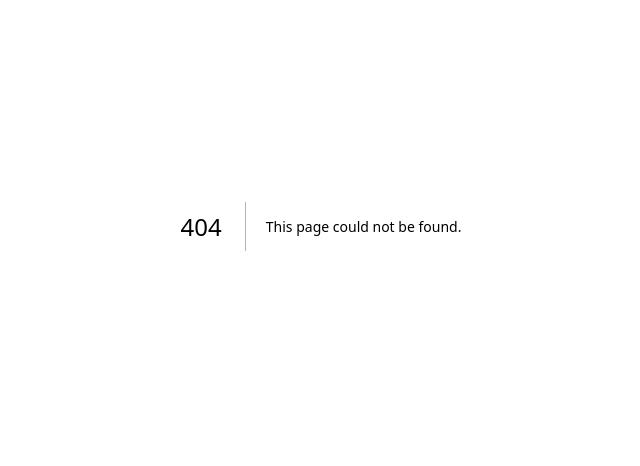
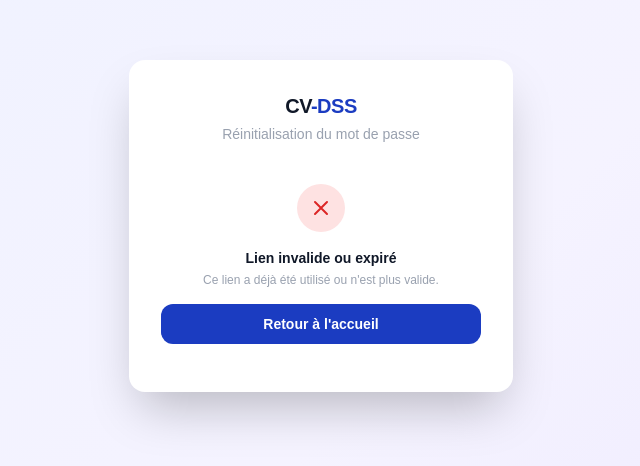
Before and after one commit to brx103/cv-dss, a Next.js app: page /reset-password in a window 1280 px wide. Before the commit this address had no page. Shown: the part 174-640 px from the top of the page, without its empty margins (319-959 px from the left). Built offline with nearby package versions, Linux system fonts and the light colour scheme; no server answers.

Commit message:
Page reset password

```diff
--- /dev/null
+++ b/app/reset-password/page.tsx
@@ -0,0 +1,191 @@
+"use client";
+
+import { useEffect, useState } from "react";
+import { useRouter } from "next/navigation";
+import { supabase } from "@/lib/supabase";
+
+type Step = "loading" | "form" | "success" | "invalid";
+
+export default function ResetPasswordPage() {
+  const router = useRouter();
+  const [step, setStep]         = useState<Step>("loading");
+  const [password, setPassword] = useState("");
+  const [confirm, setConfirm]   = useState("");
+  const [loading, setLoading]   = useState(false);
+  const [error, setError]       = useState("");
+
+  useEffect(() => {
+    // Supabase puts tokens in the URL hash: #access_token=...&refresh_token=...&type=recovery
+    const hash = window.location.hash.slice(1);
+    const params = new URLSearchParams(hash);
+    const accessToken  = params.get("access_token");
+    const refreshToken = params.get("refresh_token");
+    const type         = params.get("type");
+
+    if (!accessToken || !refreshToken || type !== "recovery") {
+      setStep("invalid");
+      return;
+    }
+
+    supabase.auth.setSession({ access_token: accessToken, refresh_token: refreshToken })
+      .then(({ error: err }) => {
+        if (err) { setStep("invalid"); }
+        else      { setStep("form"); }
+      })
+      .catch(() => setStep("invalid"));
+  }, []);
+
+  const handleSubmit = async (e: React.FormEvent) => {
+    e.preventDefault();
+    setError("");
+
+    if (password.length < 8) {
+      setError("Le mot de passe doit contenir au moins 8 caractères.");
+      return;
+    }
+    if (password !== confirm) {
+      setError("Les mots de passe ne correspondent pas.");
+      return;
+    }
+
+    setLoading(true);
+    try {
+      const { error: err } = await supabase.auth.updateUser({ password });
+      if (err) { setError(err.message); setLoading(false); return; }
+      setStep("success");
+      setTimeout(() => router.replace("/"), 2500);
+    } catch {
+      setError("Une erreur est survenue. Réessayez.");
+      setLoading(false);
+    }
+  };
+
+  const inputClass =
+    "w-full px-4 py-2.5 rounded-xl border border-gray-200 text-sm focus:outline-none focus:ring-2 focus:ring-indigo-300/30 focus:border-indigo-400 transition-all placeholder:text-gray-300 bg-white";
+
+  return (
+    <div
+      className="min-h-screen flex items-center justify-center p-4"
+      style={{ background: "linear-gradient(135deg,#EEF2FF 0%,#F5F3FF 60%,#EDE9FE 100%)" }}
+    >
+      <div className="bg-white rounded-2xl shadow-2xl w-full max-w-sm overflow-hidden">
+
+        {/* Header */}
+        <div className="px-8 pt-8 pb-6 text-center">
+          <span className="text-xl font-black tracking-tight text-gray-900">
+            CV<span style={{ color: "#1B3CC1" }}>-DSS</span>
+          </span>
+          <p className="text-sm text-gray-400 mt-1">Réinitialisation du mot de passe</p>
+        </div>
+
+        <div className="px-8 pb-8">
+
+          {/* Loading */}
+          {step === "loading" && (
+            <div className="flex flex-col items-center gap-3 py-6">
+              <div className="w-8 h-8 rounded-full border-4 border-indigo-100 border-t-indigo-500 animate-spin" />
+              <p className="text-sm text-gray-400">Vérification du lien…</p>
+            </div>
+          )}
+
+          {/* Invalid token */}
+          {step === "invalid" && (
+            <div className="flex flex-col items-center gap-4 py-4 text-center">
+              <div className="w-12 h-12 rounded-full flex items-center justify-center" style={{ background: "#FEE2E2" }}>
+                <svg className="w-6 h-6" fill="none" viewBox="0 0 24 24" stroke="#DC2626" strokeWidth={2}>
+                  <path strokeLinecap="round" strokeLinejoin="round" d="M6 18L18 6M6 6l12 12" />
+                </svg>
+              </div>
+              <div>
+                <p className="text-sm font-semibold text-gray-900">Lien invalide ou expiré</p>
+                <p className="text-xs text-gray-400 mt-1">Ce lien a déjà été utilisé ou n&apos;est plus valide.</p>
+              </div>
+              <button
+                type="button"
+                onClick={() => router.replace("/")}
+                className="w-full py-2.5 rounded-xl text-sm font-semibold text-white transition-all hover:opacity-90"
+                style={{ background: "#1B3CC1" }}
+              >
+                Retour à l&apos;accueil
+              </button>
+            </div>
+          )}
+
+          {/* Form */}
+          {step === "form" && (
+            <form onSubmit={handleSubmit} className="space-y-3">
+              <div>
+                <label className="block text-xs font-semibold text-gray-600 mb-1">
+                  Nouveau mot de passe *
+                </label>
+                <input
+                  type="password"
+                  value={password}
+                  onChange={(e) => setPassword(e.target.value)}
+                  placeholder="8 caractères minimum"
+                  required
+                  minLength={8}
+                  className={inputClass}
+                />
+              </div>
+              <div>
+                <label className="block text-xs font-semibold text-gray-600 mb-1">
+                  Confirmer le mot de passe *
+                </label>
+                <input
+                  type="password"
+                  value={confirm}
+                  onChange={(e) => setConfirm(e.target.value)}
+                  placeholder="••••••••"
+                  required
+                  className={inputClass}
+                />
+              </div>
+
+              {error && (
+                <div className="text-xs text-red-600 bg-red-50 border border-red-100 rounded-xl px-4 py-2.5">
+                  {error}
+                </div>
+              )}
+
+              <button
+                type="submit"
+                disabled={loading}
+                className="w-full py-2.5 rounded-xl text-sm font-semibold text-white transition-all hover:opacity-90 hover:scale-[1.02] disabled:opacity-60 disabled:scale-100 mt-1"
+                style={{ background: "linear-gradient(135deg,#6366f1,#a855f7)" }}
+              >
+                {loading ? (
+                  <span className="flex items-center justify-center gap-2">
+                    <svg className="w-4 h-4 animate-spin" fill="none" viewBox="0 0 24 24">
+                      <circle className="opacity-25" cx="12" cy="12" r="10" stroke="currentColor" strokeWidth="4" />
+                      <path className="opacity-75" fill="currentColor" d="M4 12a8 8 0 018-8v8H4z" />
+                    </svg>
+                    Mise à jour…
+                  </span>
+                ) : (
+                  "Enregistrer le nouveau mot de passe"
+                )}
+              </button>
+            </form>
+          )}
+
+          {/* Success */}
+          {step === "success" && (
+            <div className="flex flex-col items-center gap-4 py-4 text-center">
+              <div className="w-12 h-12 rounded-full flex items-center justify-center" style={{ background: "#DCFCE7" }}>
+                <svg className="w-6 h-6" fill="none" viewBox="0 0 24 24" stroke="#16A34A" strokeWidth={2.5}>
+                  <path strokeLinecap="round" strokeLinejoin="round" d="M5 13l4 4L19 7" />
+                </svg>
+              </div>
+              <div>
+                <p className="text-sm font-semibold text-gray-900">Mot de passe mis à jour !</p>
+                <p className="text-xs text-gray-400 mt-1">Redirection en cours…</p>
+              </div>
+            </div>
+          )}
+
+        </div>
+      </div>
+    </div>
+  );
+}
```
